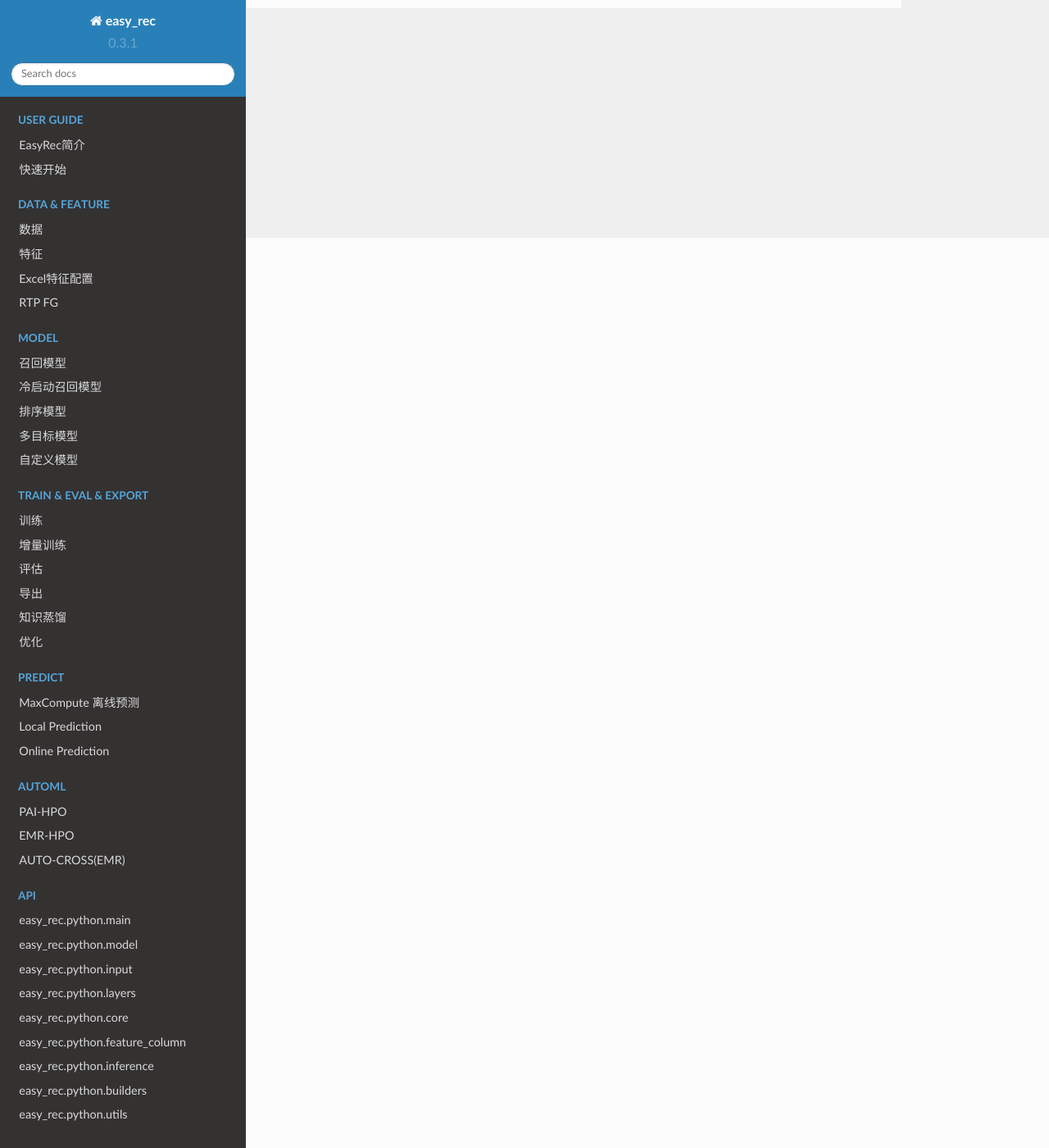
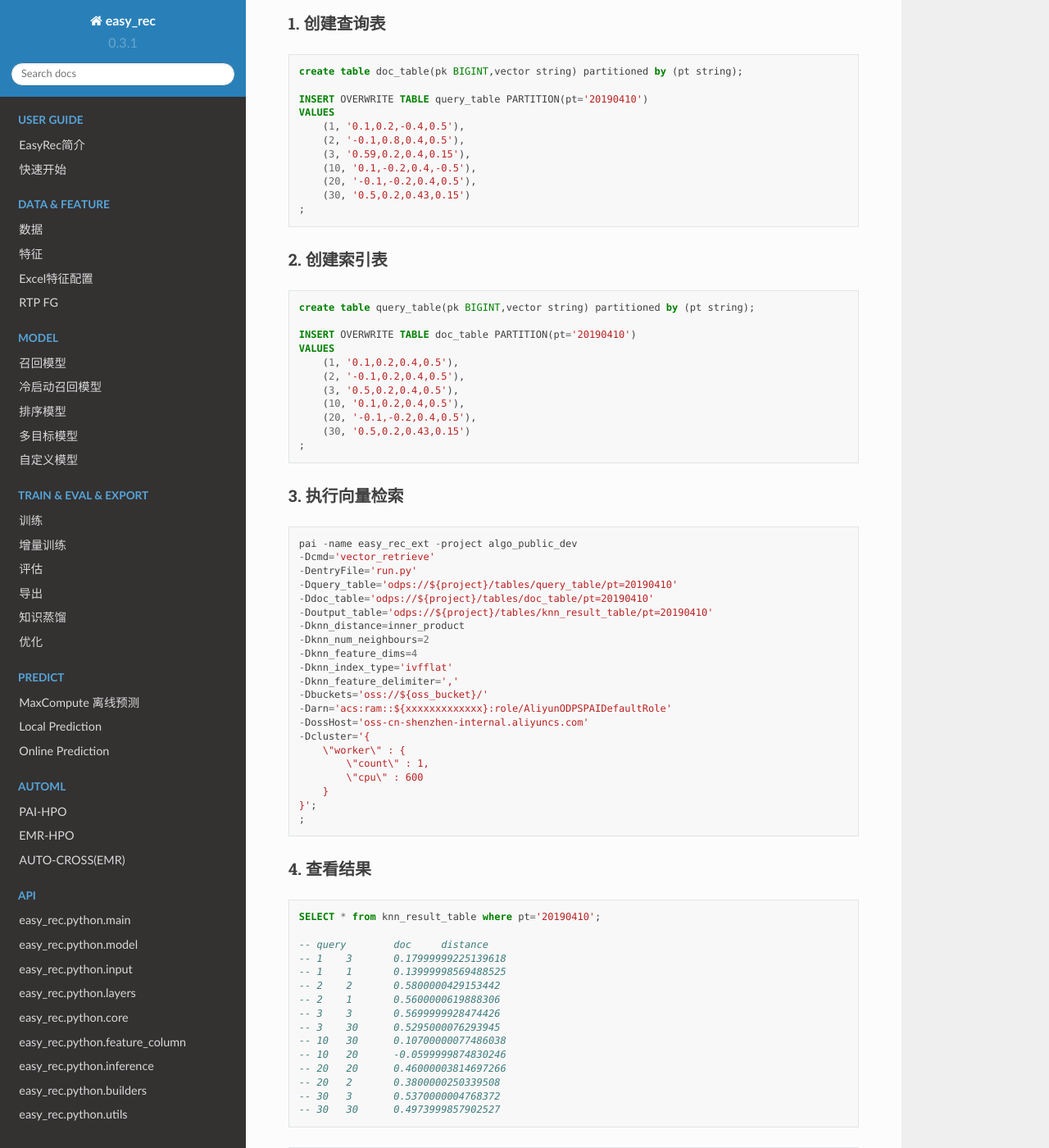
Before and after one commit to alibaba/EasyRec, a Sphinx documentation site: the page built from docs/source/vector_retrieve.md, in a window 1280 px wide and 1400 px high, scrolled down 1110 px. Shown: the whole window at 82% size. Built offline with Sphinx 7.4.7 and the Read the Docs theme 2.0.0, drawn with Linux system fonts in a browser that asks for light colours; the version number is read from the project's files by our own code; some of the changed text lies outside the part shown.

Commit message:
[feat]: add odps test for vector retrieve

````diff
--- a/docs/source/feature/feature.rst
+++ b/docs/source/feature/feature.rst
@@ -345,9 +345,8 @@
 -  regularization\_lambda: 变分dropout层的正则化系数设置
 -  embedding\_wise\_variational\_dropout: 变分dropout层维度是否为embedding维度（true：embedding维度；false：feature维度；默认false）
 
-
-
-
+备注：
+**这个配在model_config下面，跟model_class平级**
 
 
 分隔符
--- a/docs/source/vector_retrieve.md
+++ b/docs/source/vector_retrieve.md
@@ -14,6 +14,9 @@
 -Dknn_feature_dims=128
 -Dknn_index_type=gpu_ivfflat
 -Dknn_feature_delimiter=','
+-Dbuckets='oss://${oss_bucket}/'
+-Darn='acs:ram::${xxxxxxxxxxxxx}:role/AliyunODPSPAIDefaultRole'
+-DossHost='oss-cn-hangzhou-internal.aliyuncs.com'
 ```
 
 ## 参数说明
@@ -31,3 +34,83 @@
 | knn_nlist             | 5             | 聚类的簇个数, number of split cluster on each worker                            |
 | knn_nprobe            | 2             | 检索时只考虑距离与输入向量最近的簇个数, number of probe part on each worker                  |
 | knn_compress_dim      | 8             | 当index_type为`ivfpq` and `gpu_ivfpq`时, 指定压缩的维度，必须为float属性个数的因子             |
+
+## 使用示例
+
+### 1. 创建查询表
+
+```sql
+create table doc_table(pk BIGINT,vector string) partitioned by (pt string);
+
+INSERT OVERWRITE TABLE query_table PARTITION(pt='20190410')
+VALUES
+    (1, '0.1,0.2,-0.4,0.5'),
+    (2, '-0.1,0.8,0.4,0.5'),
+    (3, '0.59,0.2,0.4,0.15'),
+    (10, '0.1,-0.2,0.4,-0.5'),
+    (20, '-0.1,-0.2,0.4,0.5'),
+    (30, '0.5,0.2,0.43,0.15')
+;
+```
+
+### 2. 创建索引表
+
+```sql
+create table query_table(pk BIGINT,vector string) partitioned by (pt string);
+
+INSERT OVERWRITE TABLE doc_table PARTITION(pt='20190410')
+VALUES
+    (1, '0.1,0.2,0.4,0.5'),
+    (2, '-0.1,0.2,0.4,0.5'),
+    (3, '0.5,0.2,0.4,0.5'),
+    (10, '0.1,0.2,0.4,0.5'),
+    (20, '-0.1,-0.2,0.4,0.5'),
+    (30, '0.5,0.2,0.43,0.15')
+;
+```
+
+### 3. 执行向量检索
+
+```sql
+pai -name easy_rec_ext -project algo_public_dev
+-Dcmd='vector_retrieve'
+-DentryFile='run.py'
+-Dquery_table='odps://${project}/tables/query_table/pt=20190410'
+-Ddoc_table='odps://${project}/tables/doc_table/pt=20190410'
+-Doutput_table='odps://${project}/tables/knn_result_table/pt=20190410'
+-Dknn_distance=inner_product
+-Dknn_num_neighbours=2
+-Dknn_feature_dims=4
+-Dknn_index_type='ivfflat'
+-Dknn_feature_delimiter=','
+-Dbuckets='oss://${oss_bucket}/'
+-Darn='acs:ram::${xxxxxxxxxxxxx}:role/AliyunODPSPAIDefaultRole'
+-DossHost='oss-cn-shenzhen-internal.aliyuncs.com'
+-Dcluster='{
+    \"worker\" : {
+        \"count\" : 1,
+        \"cpu\" : 600
+    }
+}';
+;
+```
+
+### 4. 查看结果
+
+```sql
+SELECT * from knn_result_table where pt='20190410';
+
+-- query	doc	distance
+-- 1	3	0.17999999225139618
+-- 1	1	0.13999998569488525
+-- 2	2	0.5800000429153442
+-- 2	1	0.5600000619888306
+-- 3	3	0.5699999928474426
+-- 3	30	0.5295000076293945
+-- 10	30	0.10700000077486038
+-- 10	20	-0.0599999874830246
+-- 20	20	0.46000003814697266
+-- 20	2	0.3800000250339508
+-- 30	3	0.5370000004768372
+-- 30	30	0.4973999857902527
+```
````
Also changed, not shown: 11 other files.
